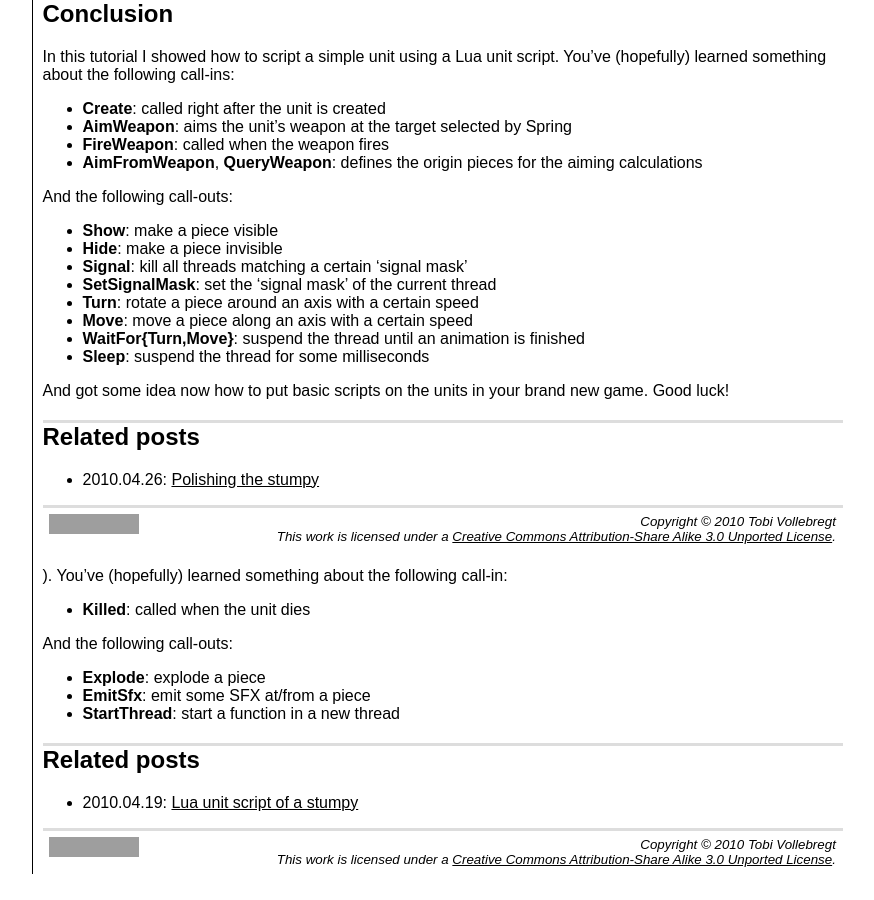
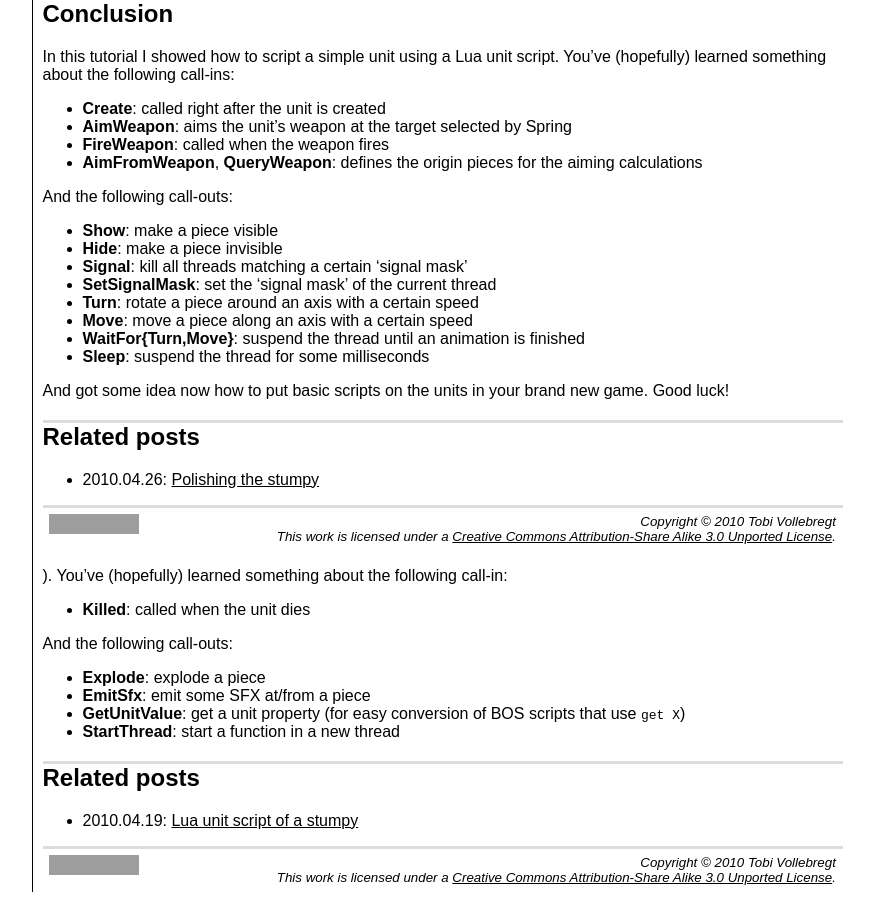
Before and after one commit to tvo/tvo.github.com, a Jekyll site: the page built from spring/_posts/2010-04-26-lus-stumpy-2.md, in a window 1280 px wide and 900 px high, scrolled down 10823 px. Shown: the whole window, without its empty margins (203-1077 px from the left). Built offline with Jekyll 4.4.1, drawn with Linux system fonts in a browser that asks for light colours; grey boxes are pictures that could not be loaded.

Commit message:
missing call-out

```diff
--- a/spring/_posts/2010-04-26-lus-stumpy-2.md
+++ b/spring/_posts/2010-04-26-lus-stumpy-2.md
@@ -150,4 +150,5 @@ And the following call-outs:
 
 * **Explode**: explode a piece
 * **EmitSfx**: emit some SFX at/from a piece
+* **GetUnitValue**: get a unit property (for easy conversion of BOS scripts that use `get X`)
 * **StartThread**: start a function in a new thread
```
